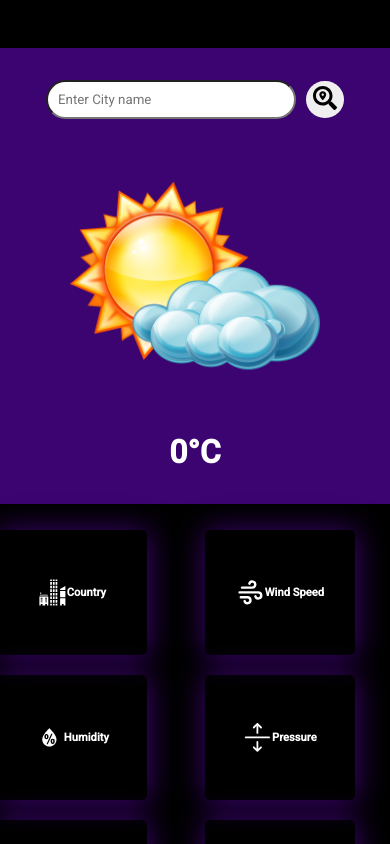
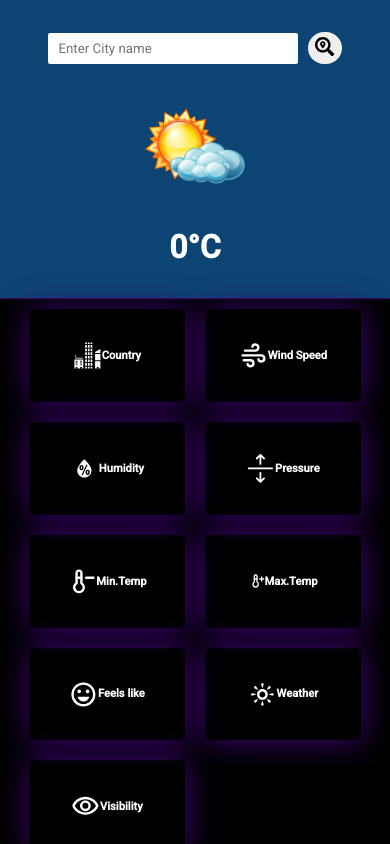
Before and after one commit to Rakesh-99/Weather-App-React, a React (Create React App) app: page / in a window 390 px wide. Shown: the top 844 px of the page. Built offline with nearby package versions, Linux system fonts and the light colour scheme.

Commit message:
ui enhancement

```diff
--- a/src/Components/Weather/Weather.css
+++ b/src/Components/Weather/Weather.css
@@ -3,23 +3,20 @@
 	display: flex;
 	justify-content: center;
 	padding-top: 3rem;
-  /* background-color: #000; */
 }
 .weatherContainer {
-  /* width: 800px; */
 	display: flex;
 	flex-wrap: wrap;
 	justify-content: center;
 }
 .weatherContainer .leftContent {
-  width: 500px;
+	width: 450px;
 	text-align: center;
 	border-radius: 10px 0 0 10px;
-  background-color: rgb(60, 4, 112);
+	background-color: rgb(12, 69, 115);
 }
 .weatherContainer .rightContent {
-  width: 500px;
-  background-color: #000;
+	width: 450px;
 	border-radius: 0 10px 10px 0;
 	padding: 1rem;
 	border: 1px solid rgb(60, 4, 112);
@@ -29,6 +26,7 @@
 	grid-template-columns: repeat(3, 1fr);
 	column-gap: 1rem;
 	row-gap: 1rem;
+	background-color: #000;
 }
 .leftContent .search {
 	display: flex;
@@ -40,11 +38,12 @@
 	margin-right: 10px;
 }
 .searchBox input {
-  padding: 10px;
-  border-radius: 20px;
+	padding: 8px 10px;
 	width: 350px;
 	transition: 0.5s;
 	outline: none;
+	border: none;
+	border-radius: 2px;
 }
 .searchBox input:focus {
 	width: 360px;
@@ -52,7 +51,7 @@
 }
 
 .searchIconContainer .searchIcon {
-  font-size: 1.5rem;
+	font-size: 1.2rem;
 	cursor: pointer;
 }
 .searchIconContainer button {
@@ -108,8 +107,8 @@
 }
 @media screen and (max-width: 530px) {
 	.forecast {
-    padding: 3rem 0;
-    width: 150px;
+		padding: 2rem 0;
+		width: auto;
 		display: flex;
 		justify-content: center;
 	}
@@ -119,6 +118,13 @@
 		column-gap: 0;
 		row-gap: 0;
 		width: 450px;
+		padding: 0 3rem;
+	}
+	.box {
+		padding-top: 0;
+	}
+	.weatherContainer .weatherImg {
+		width: 100px;
 	}
 	.weatherContainer .leftContent {
 		width: 450px;
--- a/src/Components/Weather/Weather.js
+++ b/src/Components/Weather/Weather.js
@@ -21,6 +21,8 @@ import { GiModernCity } from 'react-icons/gi';
 
 
 const Weather = () => {
+
+
 
     const [name, setName] = useState('');
     const [isError, setError] = useState('');
--- a/src/index.css
+++ b/src/index.css
@@ -5,6 +5,3 @@
   box-sizing: border-box;
   font-family: "Roboto", sans-serif;
 }
-body{
-  background-color: #000;
-}
```
Lines whose indentation alone changed are shown as unchanged.
